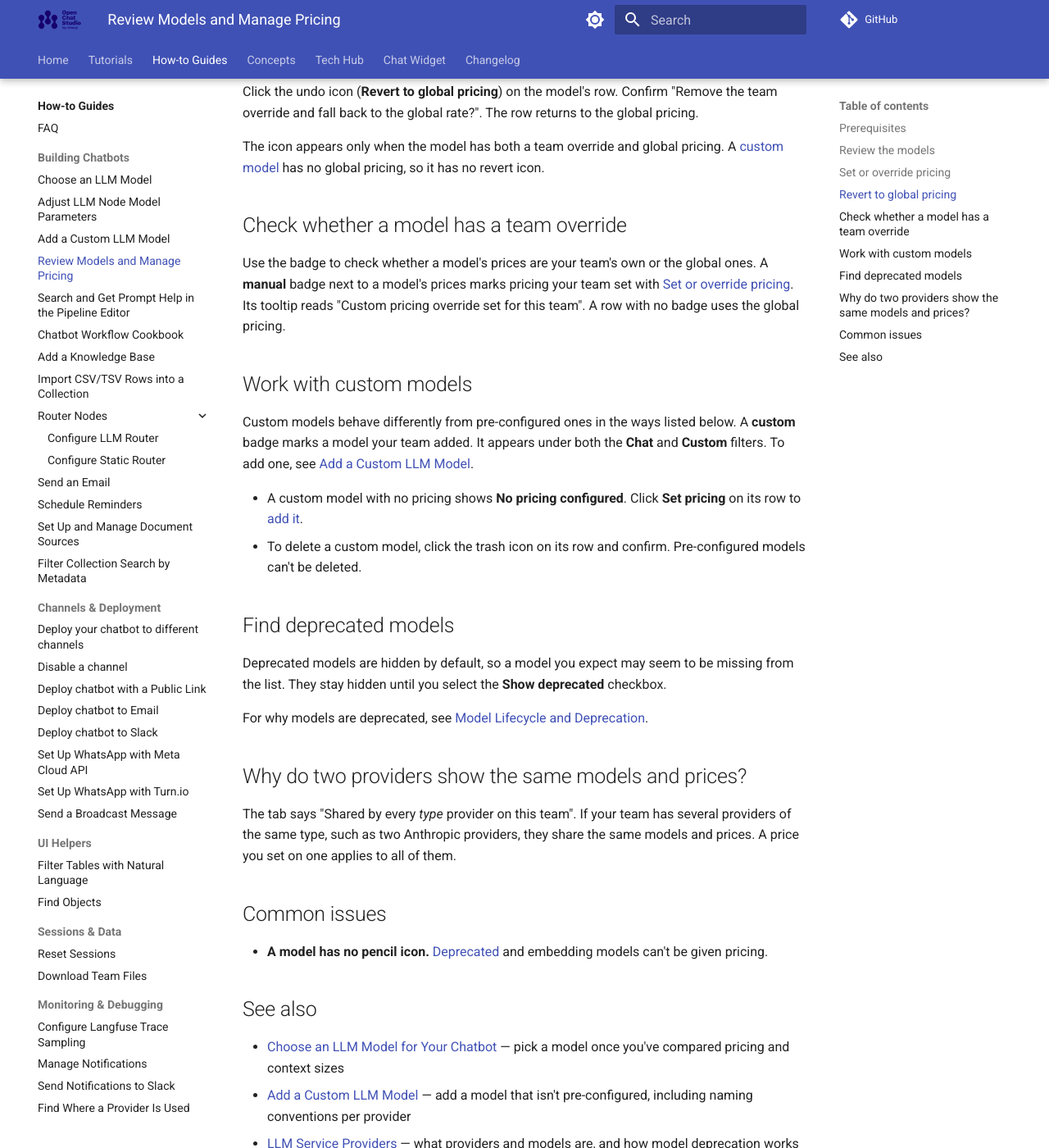
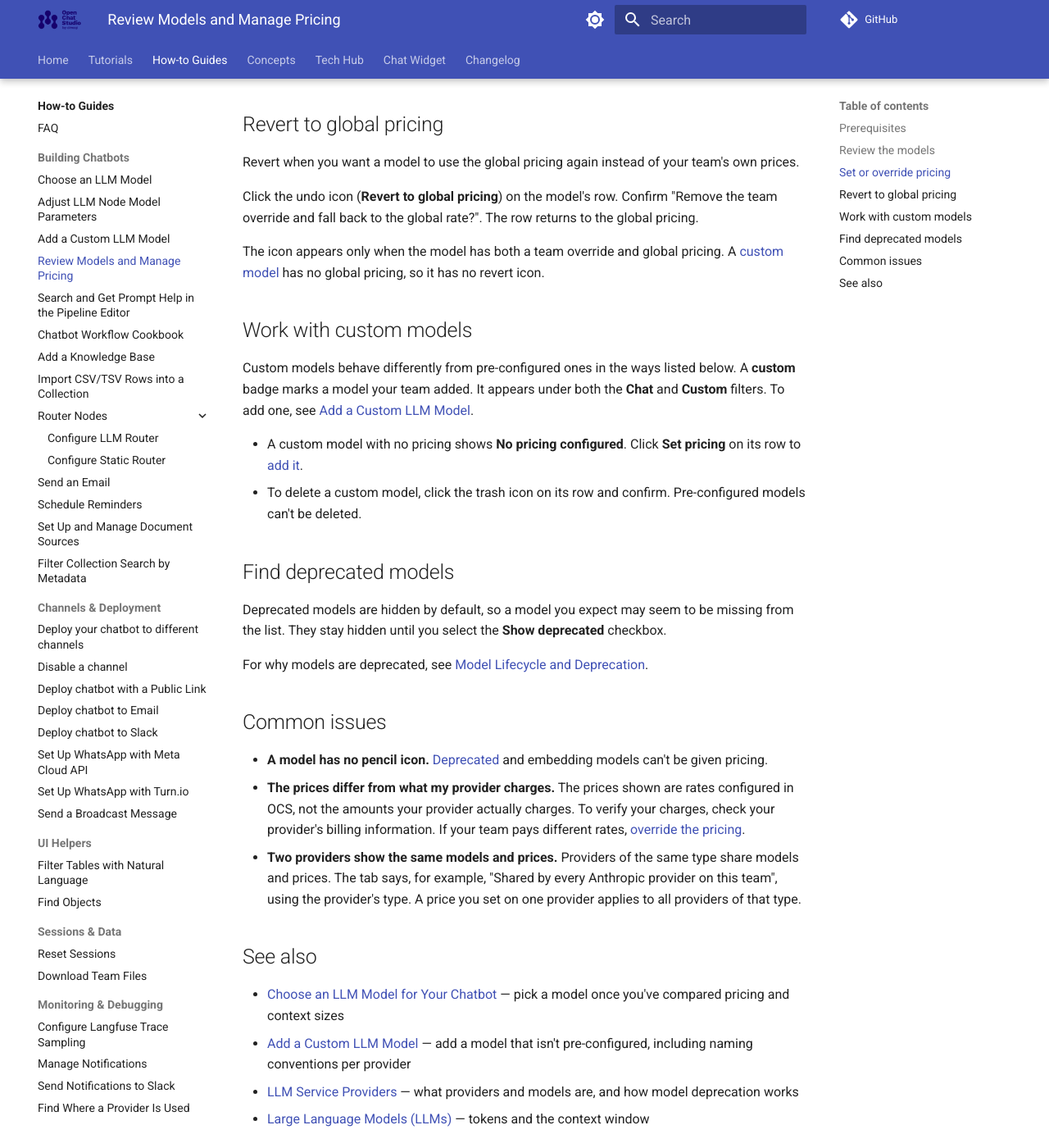
Before and after one commit to dimagi/open-chat-studio-docs, an MkDocs documentation site: the page built from docs/how-to/review_models_and_manage_pricing.md, in a window 1280 px wide and 1400 px high, scrolled down 1530 px. Shown: the whole window at 82% size. Built offline with MkDocs 1.6.1 and Material for MkDocs 9.7.7, drawn with Linux system fonts in a browser that asks for light colours; a script that is not in the unit is left out; comment, search, counter and statistics services are not loaded; some of the changed text lies outside the part shown.

Commit message:
Accuracy fixes from review

```diff
--- a/docs/how-to/review_models_and_manage_pricing.md
+++ b/docs/how-to/review_models_and_manage_pricing.md
@@ -1,7 +1,7 @@
 # Review Models and Manage Pricing
 
 Use the **Models** tab on an [LLM provider's edit page](../concepts/team/llm_providers.md#provider-edit-page-tabs) to compare the pricing and context size of the models the provider can run.
-Pricing starts from OCS's global pricing.
+Global pricing is the default price OCS sets for each model.
 If your team pays different prices, or a model has no pricing, you can set your own.
 These prices apply only to your team.
 
@@ -17,7 +17,7 @@
 1. Go to your team's **LLM and Embedding Model Service Providers** settings.
 2. Edit the provider, then open the **Models** tab.
 
-![Edit LLM Service Provider shows models with pricing](../assets/images/LLM_models_with_pricing.png)
+![Models tab listing each model's role, price per 1M tokens, and context size](../assets/images/LLM_models_with_pricing.png)
 
 - The **Role** column shows whether a model is a chat or an embedding model.
   The filter pills (**All**, **Chat**, **Embedding**, and **Custom**) narrow the list.
@@ -25,6 +25,9 @@
   Each price the model has is labeled **in**, **out**, **cached**, or **cache-write**.
   A chat model with no pricing shows **No pricing configured**, so [set pricing](#set-or-override-pricing) to add it.
   Embedding models show a dash instead of prices.
+  A **manual** badge next to the prices means they were entered by hand, which includes prices your team set with [Set or override pricing](#set-or-override-pricing).
+  A row that shows prices but no badge uses the standard global pricing.
+  A row showing **No pricing configured** has no prices yet, so it needs [pricing set](#set-or-override-pricing).
 - **Context** is the model's [max token limit](../concepts/llm.md#max-token-limit).
 
 ## Set or override pricing
@@ -52,13 +55,6 @@
 The icon appears only when the model has both a team override and global pricing.
 A [custom model](#work-with-custom-models) has no global pricing, so it has no revert icon.
 
-## Check whether a model has a team override
-
-Use the badge to check whether a model's prices are your team's own or the global ones.
-A **manual** badge next to a model's prices marks pricing your team set with [Set or override pricing](#set-or-override-pricing).
-Its tooltip reads "Custom pricing override set for this team".
-A row with no badge uses the global pricing.
-
 ## Work with custom models
 
 Custom models behave differently from pre-configured ones in the ways listed below.
@@ -78,16 +74,18 @@
 
 For why models are deprecated, see [Model Lifecycle and Deprecation](../concepts/team/llm_providers.md#model-lifecycle-and-deprecation).
 
-## Why do two providers show the same models and prices?
-
-The tab says "Shared by every *type* provider on this team".
-If your team has several providers of the same type, such as two Anthropic providers, they share the same models and prices.
-A price you set on one applies to all of them.
-
 ## Common issues
 
 - **A model has no pencil icon.**
   [Deprecated](#find-deprecated-models) and embedding models can't be given pricing.
+- **The prices differ from what my provider charges.**
+  The prices shown are rates configured in OCS, not the amounts your provider actually charges.
+  To verify your charges, check your provider's billing information.
+  If your team pays different rates, [override the pricing](#set-or-override-pricing).
+- **Two providers show the same models and prices.**
+  Providers of the same type share models and prices.
+  The tab says, for example, "Shared by every Anthropic provider on this team", using the provider's type.
+  A price you set on one provider applies to all providers of that type.
 
 ## See also
 
```
Also changed, not shown: docs/how-to/add_custom_llm_model.md (+2 -4 lines).
